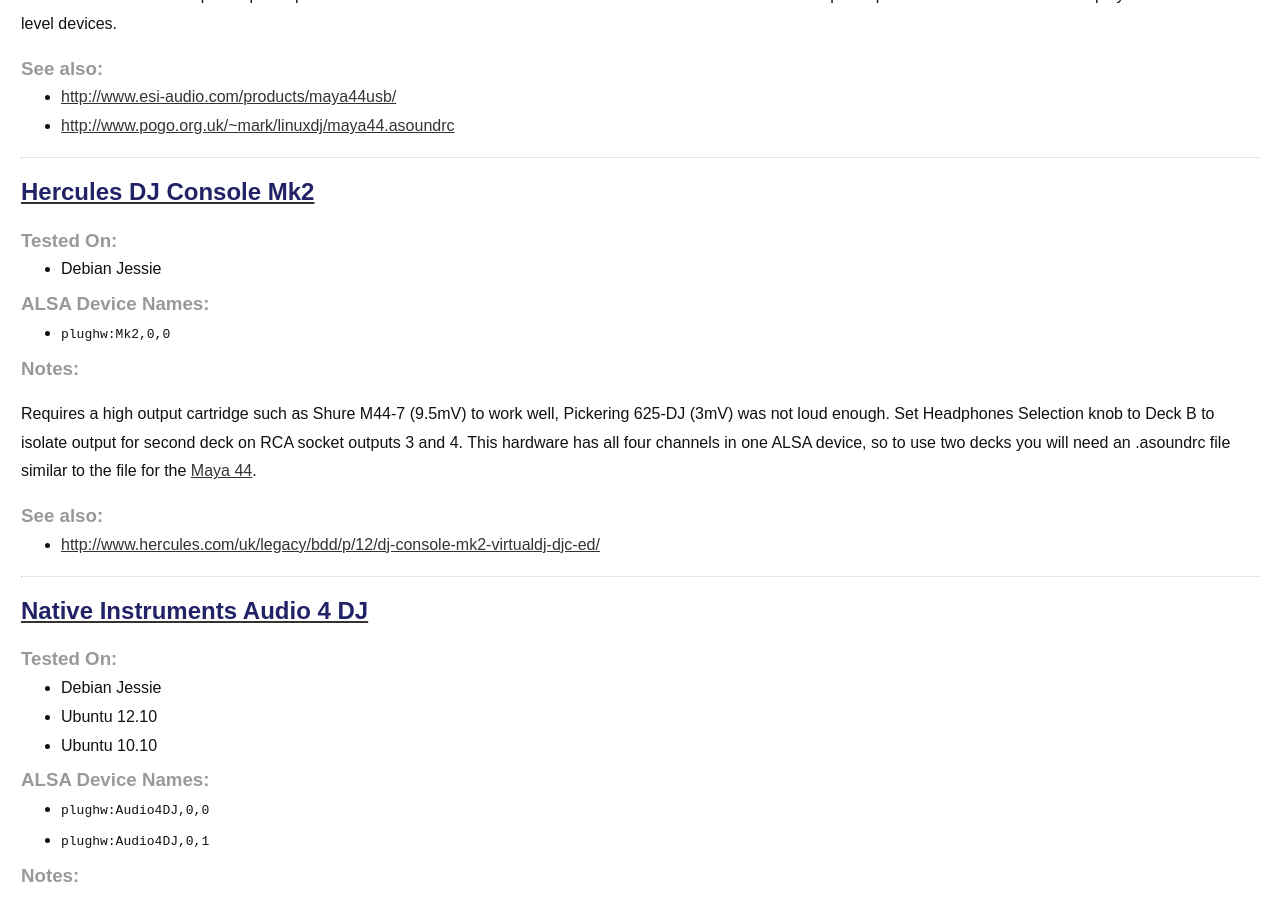
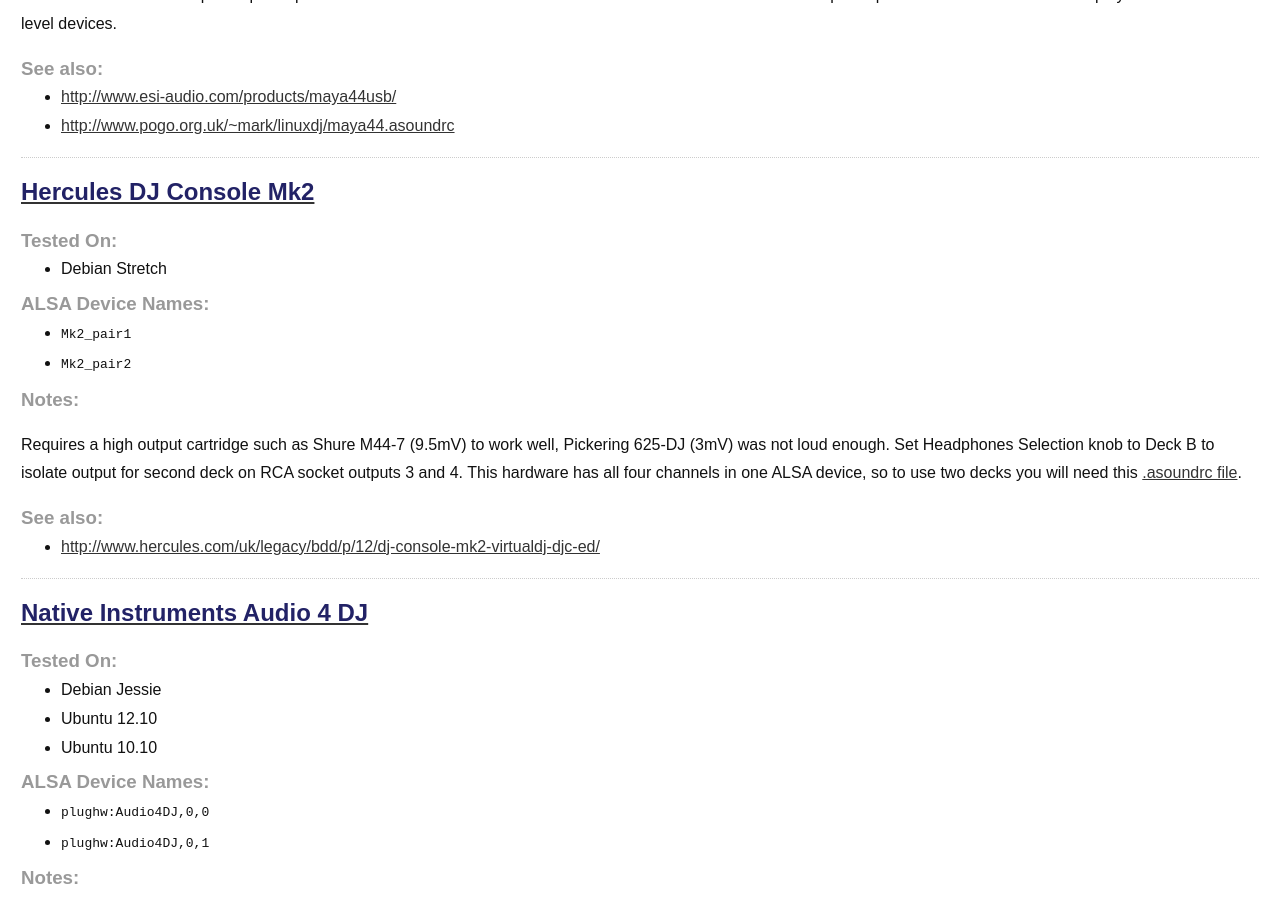
Before and after one commit to xwax/xwax.github.io, a Jekyll site: the page built from list_of_soundcards.md, in a window 1280 px wide and 900 px high, scrolled down 1790 px. Built offline with Jekyll 4.4.1, drawn with Linux system fonts in a browser that asks for light colours.

Commit message:
Added asoundrc for Hercules Mk2 and updated instructions Fixed formatting in other asoundrc instructions

```diff
--- a/_data/soundcards.yml
+++ b/_data/soundcards.yml
@@ -43,18 +43,18 @@
 
 - name: Hercules DJ Console Mk2
   alsa_device_names:
-    - plughw:Mk2,0,0
+    - Mk2_pair1
+    - Mk2_pair2
   links:
     - http://www.hercules.com/uk/legacy/bdd/p/12/dj-console-mk2-virtualdj-djc-ed/
   tested_on:
-    - Debian Jessie
+    - Debian Stretch
   comments: |
     Requires a high output cartridge such as Shure M44-7 (9.5mV) to work well,
     Pickering 625-DJ (3mV) was not loud enough. Set Headphones Selection knob
     to Deck B to isolate output for second deck on RCA socket outputs 3 and 4.
     This hardware has all four channels in one ALSA device, so to use two decks
-    you will need an .asoundrc file similar to the file for the
-    [Maya 44](http://www.pogo.org.uk/~mark/linuxdj/maya44.asoundrc).
+    you will need this [.asoundrc file](http://wiki.xwax.org/hercules_mk2_asoundrc_file).
 
 
 - name: Native Instruments Audio 4 DJ
```
Also changed, not shown: americanaudio_versaport_asoundrc_file.md (+1 -1 lines), hercules_mk2_asoundrc_file.md (added, +59 -0 lines), mixvibes_umix44_asoundrc_file.md (+1 -1 lines).
